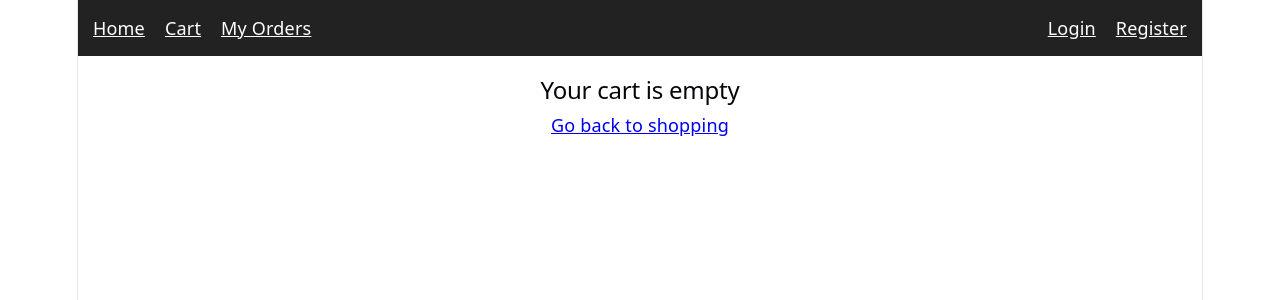
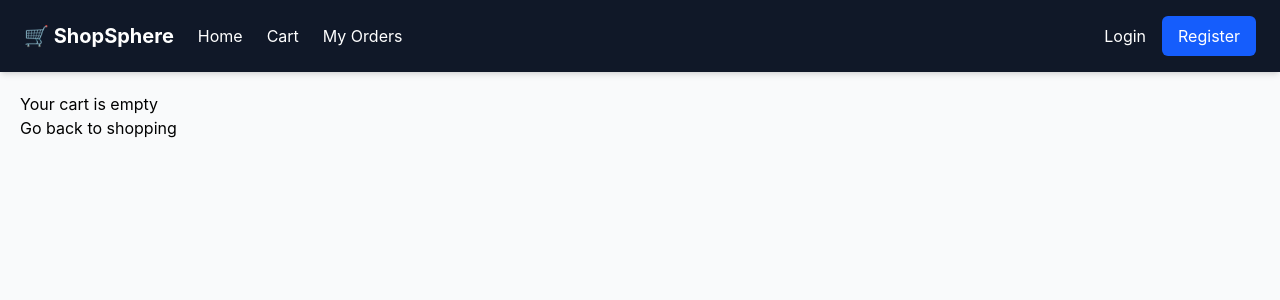
Before and after one commit to kalpanaide/CodeAlpha_Ecommerce, a React (Vite) app in the folder client/: page /cart in a window 1280 px wide. Shown: the top 300 px of the page. Built offline with nearby package versions, Linux system fonts and the light colour scheme.

Commit message:
Rename project to ShopSphere and add Tailwind styling

```diff
--- a/client/index.html
+++ b/client/index.html
@@ -4,7 +4,7 @@
     <meta charset="UTF-8" />
     <link rel="icon" type="image/svg+xml" href="/favicon.svg" />
     <meta name="viewport" content="width=device-width, initial-scale=1.0" />
-    <title>client</title>
+    <title>ShopSphere</title>
   </head>
   <body>
     <div id="root"></div>
--- a/client/package.json
+++ b/client/package.json
@@ -10,10 +10,12 @@
     "preview": "vite preview"
   },
   "dependencies": {
+    "@tailwindcss/vite": "^4.3.3",
     "axios": "^1.20.0",
     "react": "^19.2.8",
     "react-dom": "^19.2.8",
-    "react-router-dom": "^7.18.3"
+    "react-router-dom": "^7.18.3",
+    "tailwindcss": "^4.3.3"
   },
   "devDependencies": {
     "@eslint/js": "^10.0.1",
--- a/client/src/App.jsx
+++ b/client/src/App.jsx
@@ -2,25 +2,27 @@ import { BrowserRouter, Routes, Route } from 'react-router-dom';
 import Home from './pages/Home';
 import ProductDetails from './pages/ProductDetails';
 import Cart from './pages/Cart';
+import Checkout from './pages/Checkout';
 import Login from './pages/Login';
 import Register from './pages/Register';
 import Orders from './pages/Orders';
 import Navbar from './components/Navbar';
-import Checkout from './pages/Checkout';
 
 function App() {
   return (
     <BrowserRouter>
+      <div className="min-h-screen bg-gray-50">
         <Navbar />
         <Routes>
           <Route path="/" element={<Home />} />
           <Route path="/product/:id" element={<ProductDetails />} />
           <Route path="/cart" element={<Cart />} />
+          <Route path="/checkout" element={<Checkout />} />
           <Route path="/login" element={<Login />} />
           <Route path="/register" element={<Register />} />
           <Route path="/orders" element={<Orders />} />
-        <Route path="/checkout" element={<Checkout />} />
         </Routes>
+      </div>
     </BrowserRouter>
   );
 }
--- a/client/src/components/Navbar.jsx
+++ b/client/src/components/Navbar.jsx
@@ -11,22 +11,27 @@ function Navbar() {
   };
 
   return (
-    <nav style={{ display: 'flex', gap: '20px', padding: '15px', background: '#222', color: 'white', alignItems: 'center' }}>
-      <Link to="/" style={{ color: 'white' }}>Home</Link>
-      <Link to="/cart" style={{ color: 'white' }}>Cart</Link>
-      <Link to="/orders" style={{ color: 'white' }}>My Orders</Link>
+    <nav className="flex items-center gap-6 px-6 py-4 bg-gray-900 text-white shadow-md">
+      <Link to="/" className="text-xl font-bold text-white">🛒 ShopSphere</Link>
+      <Link to="/" className="hover:text-blue-400 transition">Home</Link>
+      <Link to="/cart" className="hover:text-blue-400 transition">Cart</Link>
+      <Link to="/orders" className="hover:text-blue-400 transition">My Orders</Link>
+
       {user ? (
-        <>
-          <span style={{ marginLeft: 'auto' }}>Hi, {user.name}</span>
-          <button onClick={handleLogout} style={{ background: 'transparent', color: 'white', border: '1px solid white', borderRadius: '5px', padding: '5px 10px', cursor: 'pointer' }}>
+        <div className="ml-auto flex items-center gap-4">
+          <span className="text-gray-300">Hi, {user.name}</span>
+          <button
+            onClick={handleLogout}
+            className="border border-white px-3 py-1 rounded-md hover:bg-white hover:text-gray-900 transition"
+          >
             Logout
           </button>
-        </>
+        </div>
       ) : (
-        <>
-          <Link to="/login" style={{ color: 'white', marginLeft: 'auto' }}>Login</Link>
-          <Link to="/register" style={{ color: 'white' }}>Register</Link>
-        </>
+        <div className="ml-auto flex items-center gap-4">
+          <Link to="/login" className="hover:text-blue-400 transition">Login</Link>
+          <Link to="/register" className="bg-blue-600 px-4 py-2 rounded-md hover:bg-blue-700 transition">Register</Link>
+        </div>
       )}
     </nav>
   );
--- a/client/src/index.css
+++ b/client/src/index.css
@@ -1,111 +1 @@
-:root {
-  --text: #6b6375;
-  --text-h: #08060d;
-  --bg: #fff;
-  --border: #e5e4e7;
-  --code-bg: #f4f3ec;
-  --accent: #aa3bff;
-  --accent-bg: rgba(170, 59, 255, 0.1);
-  --accent-border: rgba(170, 59, 255, 0.5);
-  --social-bg: rgba(244, 243, 236, 0.5);
-  --shadow:
-    rgba(0, 0, 0, 0.1) 0 10px 15px -3px, rgba(0, 0, 0, 0.05) 0 4px 6px -2px;
-
-  --sans: system-ui, 'Segoe UI', Roboto, sans-serif;
-  --heading: system-ui, 'Segoe UI', Roboto, sans-serif;
-  --mono: ui-monospace, Consolas, monospace;
-
-  font: 18px/145% var(--sans);
-  letter-spacing: 0.18px;
-  color-scheme: light dark;
-  color: var(--text);
-  background: var(--bg);
-  font-synthesis: none;
-  text-rendering: optimizeLegibility;
-  -webkit-font-smoothing: antialiased;
-  -moz-osx-font-smoothing: grayscale;
-
-  @media (max-width: 1024px) {
-    font-size: 16px;
-  }
-}
-
-@media (prefers-color-scheme: dark) {
-  :root {
-    --text: #9ca3af;
-    --text-h: #f3f4f6;
-    --bg: #16171d;
-    --border: #2e303a;
-    --code-bg: #1f2028;
-    --accent: #c084fc;
-    --accent-bg: rgba(192, 132, 252, 0.15);
-    --accent-border: rgba(192, 132, 252, 0.5);
-    --social-bg: rgba(47, 48, 58, 0.5);
-    --shadow:
-      rgba(0, 0, 0, 0.4) 0 10px 15px -3px, rgba(0, 0, 0, 0.25) 0 4px 6px -2px;
-  }
-
-  #social .button-icon {
-    filter: invert(1) brightness(2);
-  }
-}
-
-body {
-  margin: 0;
-}
-
-#root {
-  width: 1126px;
-  max-width: 100%;
-  margin: 0 auto;
-  text-align: center;
-  border-inline: 1px solid var(--border);
-  min-height: 100svh;
-  display: flex;
-  flex-direction: column;
-  box-sizing: border-box;
-}
-
-h1,
-h2 {
-  font-family: var(--heading);
-  font-weight: 500;
-  color: var(--text-h);
-}
-
-h1 {
-  font-size: 56px;
-  letter-spacing: -1.68px;
-  margin: 32px 0;
-  @media (max-width: 1024px) {
-    font-size: 36px;
-    margin: 20px 0;
-  }
-}
-h2 {
-  font-size: 24px;
-  line-height: 118%;
-  letter-spacing: -0.24px;
-  margin: 0 0 8px;
-  @media (max-width: 1024px) {
-    font-size: 20px;
-  }
-}
-p {
-  margin: 0;
-}
-
-code,
-.counter {
-  font-family: var(--mono);
-  display: inline-flex;
-  border-radius: 4px;
-  color: var(--text-h);
-}
-
-code {
-  font-size: 15px;
-  line-height: 135%;
-  padding: 4px 8px;
-  background: var(--code-bg);
-}
+@import "tailwindcss";
--- a/client/src/pages/Home.jsx
+++ b/client/src/pages/Home.jsx
@@ -18,22 +18,35 @@ function Home() {
       });
   }, []);
 
-  if (loading) return <p style={{ padding: '20px' }}>Loading products...</p>;
+  if (loading) {
+    return <p className="text-center text-gray-500 mt-10">Loading products...</p>;
+  }
 
   return (
-    <div style={{ padding: '20px' }}>
-      <h1>Products</h1>
-      <div style={{ display: 'grid', gridTemplateColumns: 'repeat(auto-fill, minmax(200px, 1fr))', gap: '20px' }}>
-        {products.map(product => (
-          <Link key={product._id} to={`/product/${product._id}`} style={{ textDecoration: 'none', color: 'black' }}>
-            <div style={{ border: '1px solid #ddd', borderRadius: '8px', padding: '10px' }}>
-              <img src={product.image} alt={product.name} style={{ width: '100%', height: '150px', objectFit: 'cover' }} />
-              <h3>{product.name}</h3>
-              <p>₹{product.price}</p>
-            </div>
-          </Link>
-        ))}
-      </div>
+    <div className="max-w-6xl mx-auto px-6 py-8">
+      <h1 className="text-3xl font-bold text-gray-800 mb-6">Products</h1>
+
+      {products.length === 0 ? (
+        <p className="text-gray-500">No products available yet.</p>
+      ) : (
+        <div className="grid grid-cols-1 sm:grid-cols-2 md:grid-cols-3 lg:grid-cols-4 gap-6">
+          {products.map(product => (
+            <Link
+              key={product._id}
+              to={`/product/${product._id}`}
+              className="bg-white border border-gray-200 rounded-xl shadow-sm hover:shadow-lg transition p-4 flex flex-col"
+            >
+              <img
+                src={product.image}
+                alt={product.name}
+                className="w-full h-40 object-cover rounded-lg mb-3"
+              />
+              <h3 className="font-semibold text-gray-800">{product.name}</h3>
+              <p className="text-blue-600 font-bold mt-1">₹{product.price}</p>
+            </Link>
+          ))}
+        </div>
+      )}
     </div>
   );
 }
--- a/client/vite.config.js
+++ b/client/vite.config.js
@@ -1,7 +1,7 @@
+import { defineConfig } from 'vite'
 import react from '@vitejs/plugin-react'
-import { defineConfig } from 'vite'
+import tailwindcss from '@tailwindcss/vite'
 
-// https://vite.dev/config/
 export default defineConfig({
-  plugins: [react()],
+  plugins: [react(), tailwindcss()],
 })
```
Also changed, not shown: 2 other files (tests, documents, lock files or other folders). Lines whose indentation alone changed are shown as unchanged.
